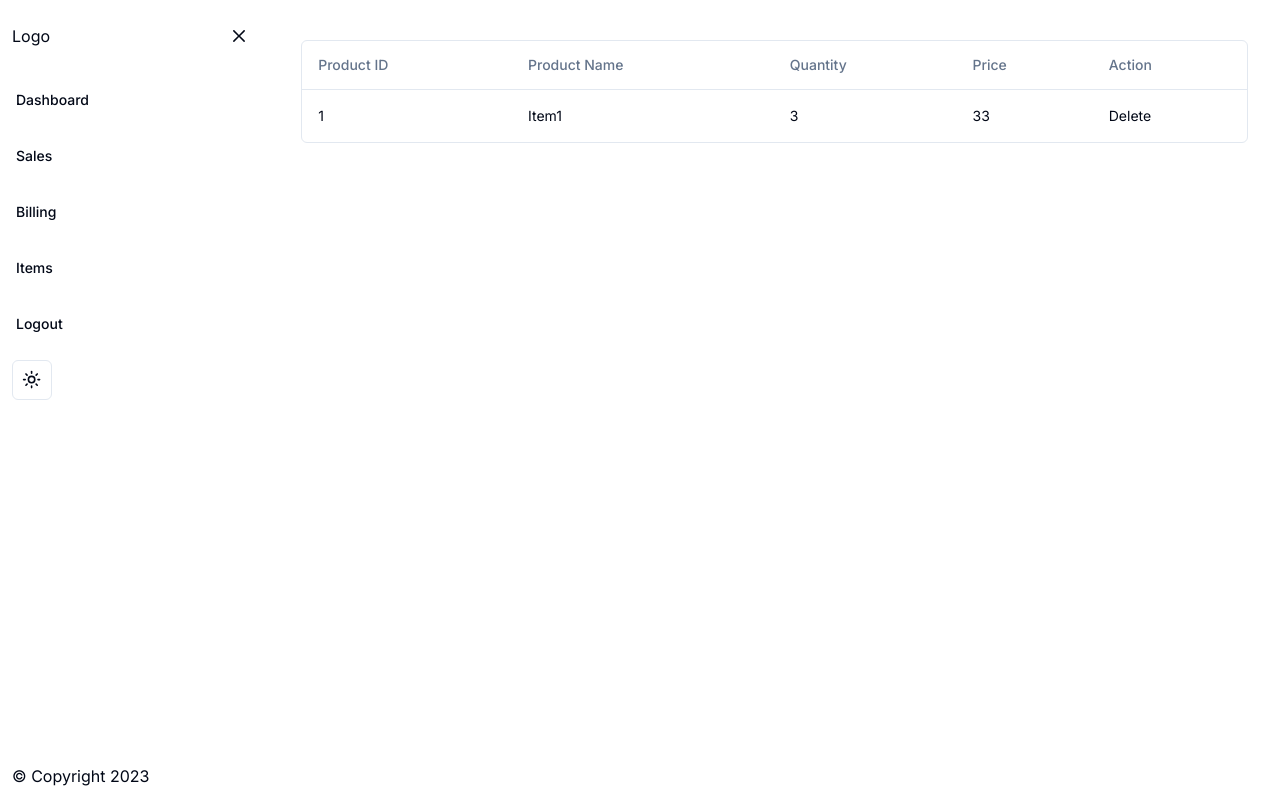
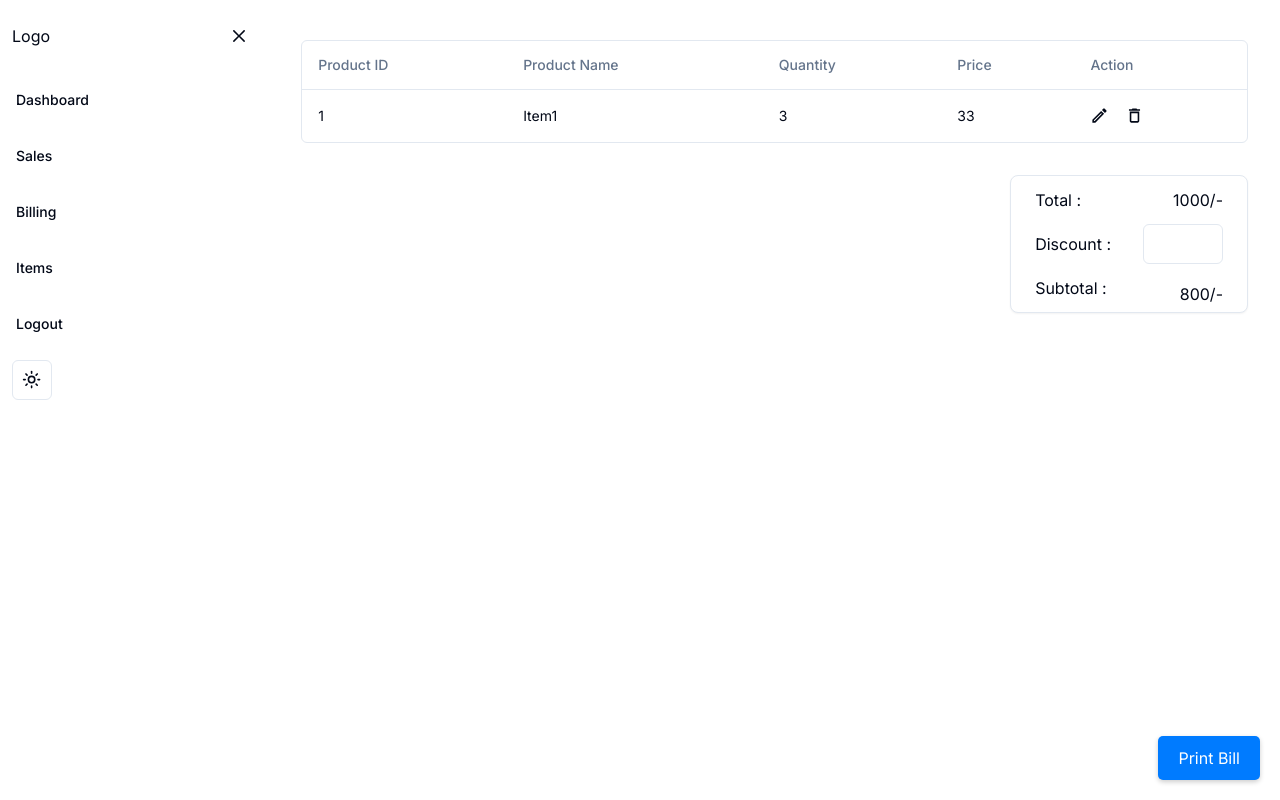
Before and after one commit to arthathagary/MarketMate, a Next.js app: page /billings in a window 1280 px wide. Built offline with nearby package versions, Linux system fonts and the light colour scheme.

Commit message:
Add more designs

```diff
--- a/app/billings/column.tsx
+++ b/app/billings/column.tsx
@@ -1,6 +1,7 @@
 "use client"
 
 import { ColumnDef } from "@tanstack/react-table"
+import { MdDeleteOutline,MdOutlineEdit } from "react-icons/md";
 
 // This type is used to define the shape of our data.
 // You can use a Zod schema here if you want.
@@ -9,7 +10,7 @@ export type Payment = {
   name : string
   price : number
   quantity : number
-  action : string
+  action : JSX.Element
 }
 
 export const columns: ColumnDef<Payment>[] = [
@@ -32,5 +33,15 @@ export const columns: ColumnDef<Payment>[] = [
   {
     accessorKey: "action",
     header: "Action",
+    cell: (props) => (
+      <div className="flex gap-4">
+      <MdOutlineEdit
+        size={19}
+      />
+      <MdDeleteOutline
+        size={19}
+      />
+      </div>
+    ),
   }
 ]
--- a/app/billings/page.tsx
+++ b/app/billings/page.tsx
@@ -1,5 +1,11 @@
+import FloatingButton from "@/components/FloatingButton"
 import { Payment, columns } from "./column"
 import { DataTable } from "./data-table"
+import { Button } from "@/components/ui/button"
+import { MdDeleteOutline } from "react-icons/md";
+import { Card } from "@/components/ui/card";
+import { Input } from "@/components/ui/input";
+
 
 async function getData(): Promise<Payment[]> {
   // Fetch data from your API here.
@@ -9,7 +15,7 @@ async function getData(): Promise<Payment[]> {
       name : "Item1",
       price :33,
       quantity:3,
-      action : 'Delete'
+      action : <span></span>
     },
     // ...
   ]
@@ -21,6 +27,31 @@ export default async function Billing() {
   return (
     <div className="container mx-auto py-10">
       <DataTable columns={columns} data={data} />
+      <div className="mt-8 max-w-sm float-right">
+      <Card className="px-6">
+        <div className="flex items-center justify-between">
+        <h1 className="my-3">
+          Total :
+        </h1>
+        <h1>
+          1000/-
+        </h1>
+        </div>
+        <div className="mb-3 flex items-center gap-8 justify-between">
+        <h1>Discount :</h1>
+        <Input className="w-20" />
+        </div>
+        <div className="flex items-center justify-between">
+        <h1 className="mb-3">
+          Subtotal :
+        </h1>
+        <h1>
+        800/-
+        </h1>
+        </div>
+      </Card>
+      </div>
+      <FloatingButton>Print Bill</FloatingButton>
     </div>
   )
 }
--- a/app/items/add.tsx
+++ b/app/items/add.tsx
@@ -23,7 +23,7 @@ import {
   export function add() {
     return (
       <div className='w-full mt-20 flex justify-center items-center'>
-      <Card className='w-[350px]'>
+      <Card className='w-[500px]'>
         <CardHeader>
           <CardTitle>Supplier Management</CardTitle>
           <CardDescription>Add/Update Customer Items</CardDescription>
--- a/app/items/page.tsx
+++ b/app/items/page.tsx
@@ -25,7 +25,7 @@ export const ItemsPage = () => {
             <DialogTrigger asChild>
               <Button variant="outline">Add Items </Button>
             </DialogTrigger>
-            <DialogContent className="sm:max-w-[505px] mb-[30px]">
+            <DialogContent className="sm:max-w-[600px] mb-[30px]">
               <DialogHeader>
                 <DialogTitle>Edit profile</DialogTitle>
                 <DialogDescription>
@@ -47,21 +47,3 @@ export const ItemsPage = () => {
   );
 };
 export default ItemsPage;
-
-export function DialogDemo() {
-  return (
-    <Dialog>
-      <DialogTrigger asChild>
-        <Button variant="outline">Edit Profile</Button>
-      </DialogTrigger>
-      <DialogContent className="sm:max-w-[425px]">
-        <DialogHeader>
-          <DialogTitle>Edit profile</DialogTitle>
-          <DialogDescription>
-            Make changes to your profile here. Click save when you&aposre done.
-          </DialogDescription>
-        </DialogHeader>
-      </DialogContent>
-    </Dialog>
-  );
-}
--- a/app/items/popup.tsx
+++ b/app/items/popup.tsx
@@ -18,7 +18,7 @@ export function DialogDemo() {
       <DialogTrigger asChild>
         <Button variant="outline">Edit Profile</Button>
       </DialogTrigger>
-      <DialogContent className="sm:max-w-[425px]">
+      <DialogContent className="sm:max-w-[600px]">
         <DialogHeader>
           <DialogTitle>Edit profile</DialogTitle>
           <DialogDescription>
--- a/components/NavBar.tsx
+++ b/components/NavBar.tsx
@@ -52,6 +52,8 @@ const NavBar = ({onDataFromChild}:NavBarProps) => {
       };
 
 
+
+
   return (
    <nav className='w-80  h-screen flex flex-col justify-between'>
 
@@ -64,9 +66,9 @@ const NavBar = ({onDataFromChild}:NavBarProps) => {
     <ModeToggle />
     </div>
     </div>
-    <footer className='pb-3 ml-3'>
+    {/* <footer className='pb-3 ml-3'>
     &copy; Copyright 2023
-    </footer>
+    </footer> */}
    </nav>
   )
 }
```
